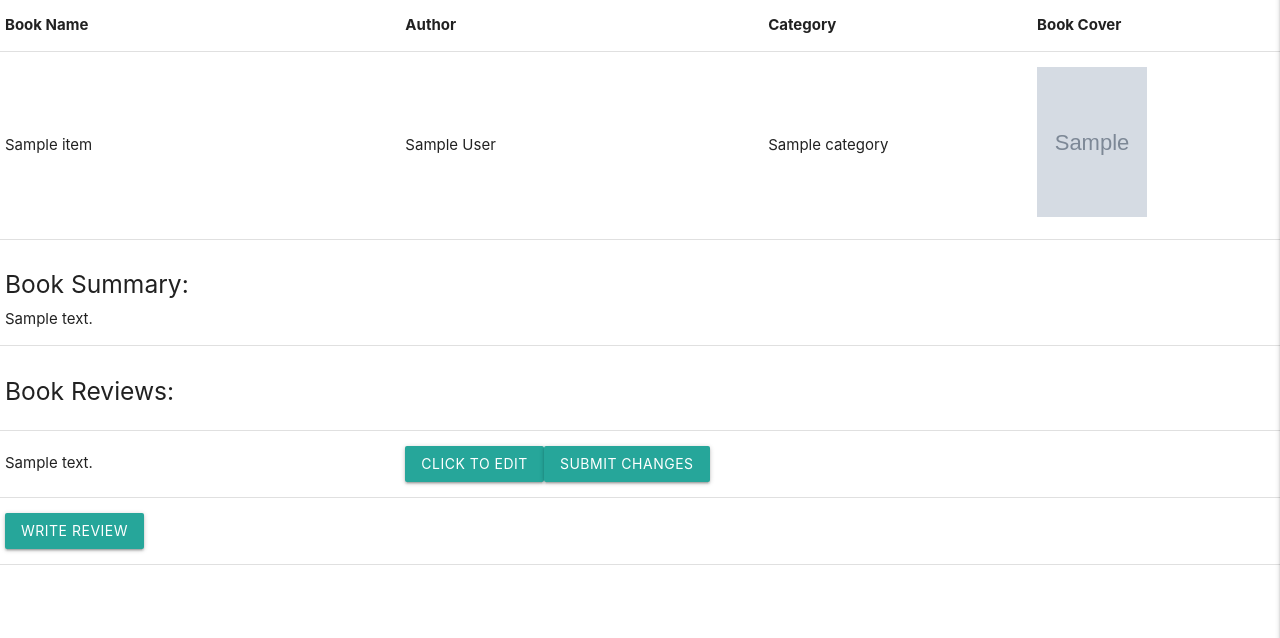
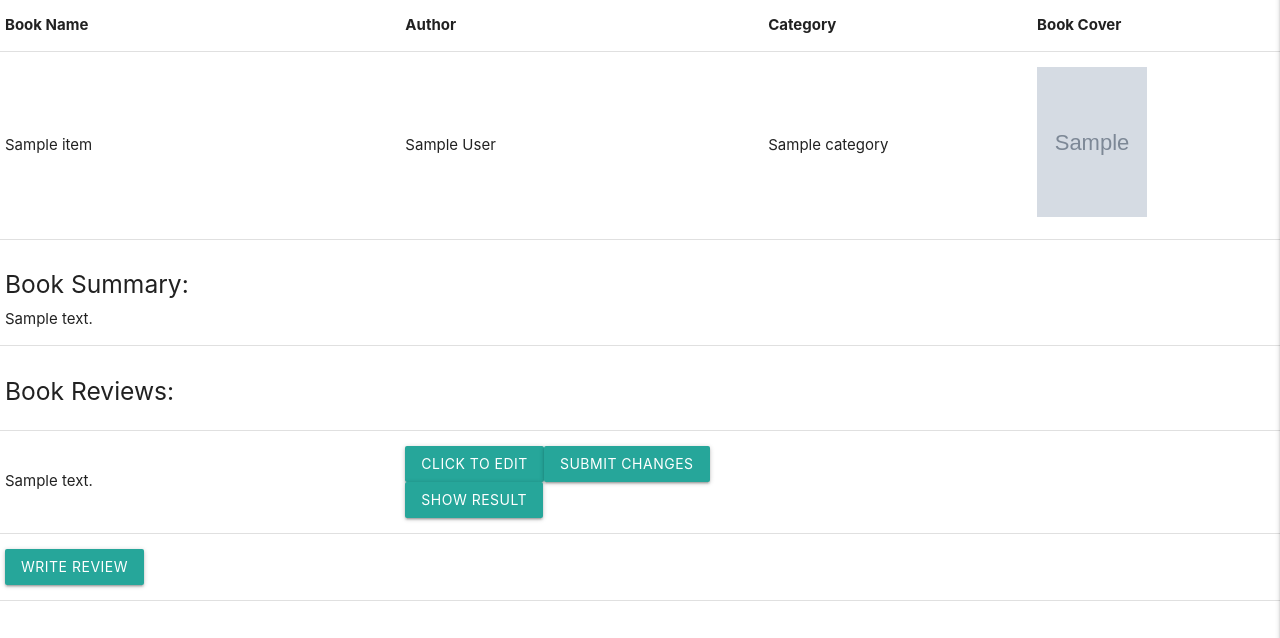
Before and after one commit to Code-Institute-Submissions/djmolloy57-proj_book_MayResub, a Flask app: template templates/view_add_review.html in a window 1280 px wide. Shown: the part 162-800 px from the top of the page. Run offline with Flask 2, Linux system fonts and the light colour scheme; the template is opened without the code that fills it: most values are stand-ins (such as "Sample title", 1, 10 or a date in 2020); grey boxes marked "Sample" are stand-in pictures; some libraries are stand-ins or nearby versions.

Commit message:
added the next step edit functionality for listed reviews for particular book. where the edited review is returned as a variable result in the jinja template view_add_review this variable will be used along with the particular book record id to be passed to flask to update mongodb which is the next step

```diff
--- a/templates/view_add_review.html
+++ b/templates/view_add_review.html
@@ -43,7 +43,9 @@
                 <div>
                   <div style="float: left"><input type="submit" name="Edit Review" value="Click to Edit" class="btn btn-info"  onclick="editReview({{loop.index}})">
                   </div>
-                  <div><input type="submit" name="Submit Changes" value="Submit Changes" class="btn btn-info" onclick="showID({{loop.index}})">
+                  <div><input type="submit" name="Submit Changes" value="Submit Changes" class="btn btn-info" onclick="result=showID({{loop.index}})">
+                  </div>
+                  <div><input type="submit" name="Show Result" value="Show Result" class="btn btn-info" onclick="showResult(result)">
                   </div>
                 </div>
               </td>
@@ -95,7 +97,11 @@
       function showID(counter){
         //id_num = 3
         var div = document.getElementById('editable'+counter);
-        alert(div.innerHTML);
+        return div.innerHTML;
+      }
+
+      function showResult(disp_result){
+        alert(disp_result);
       }
 
 
```
